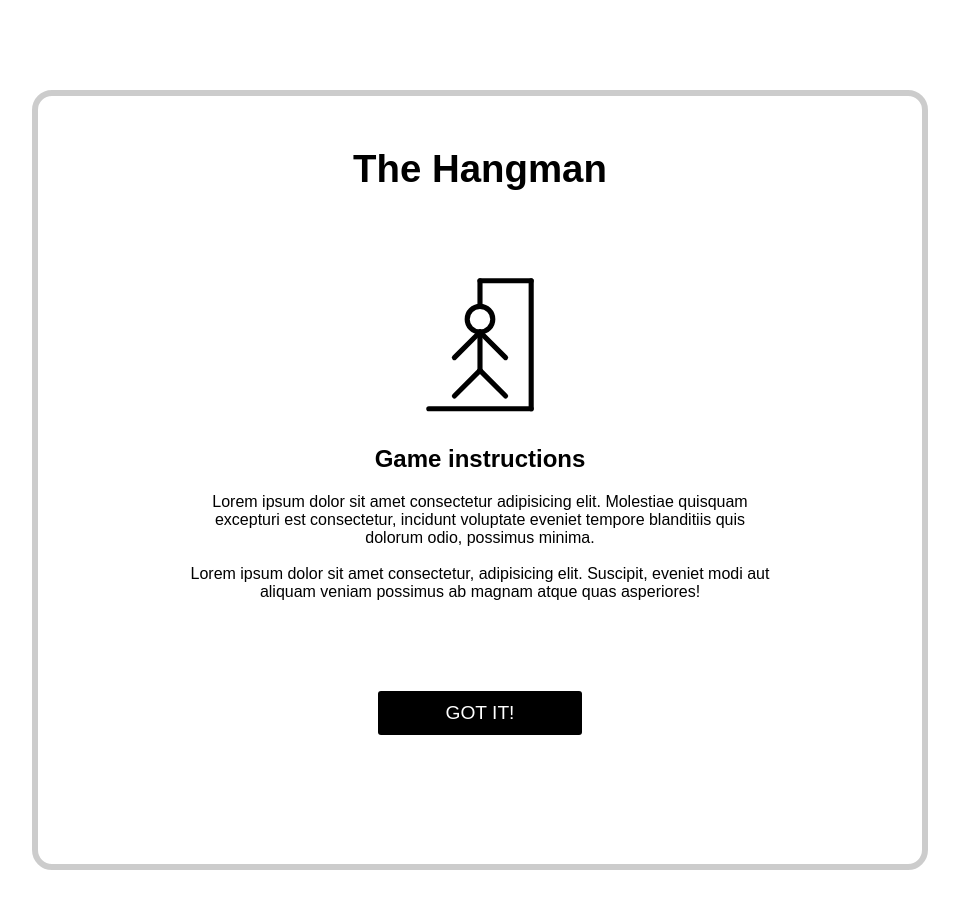
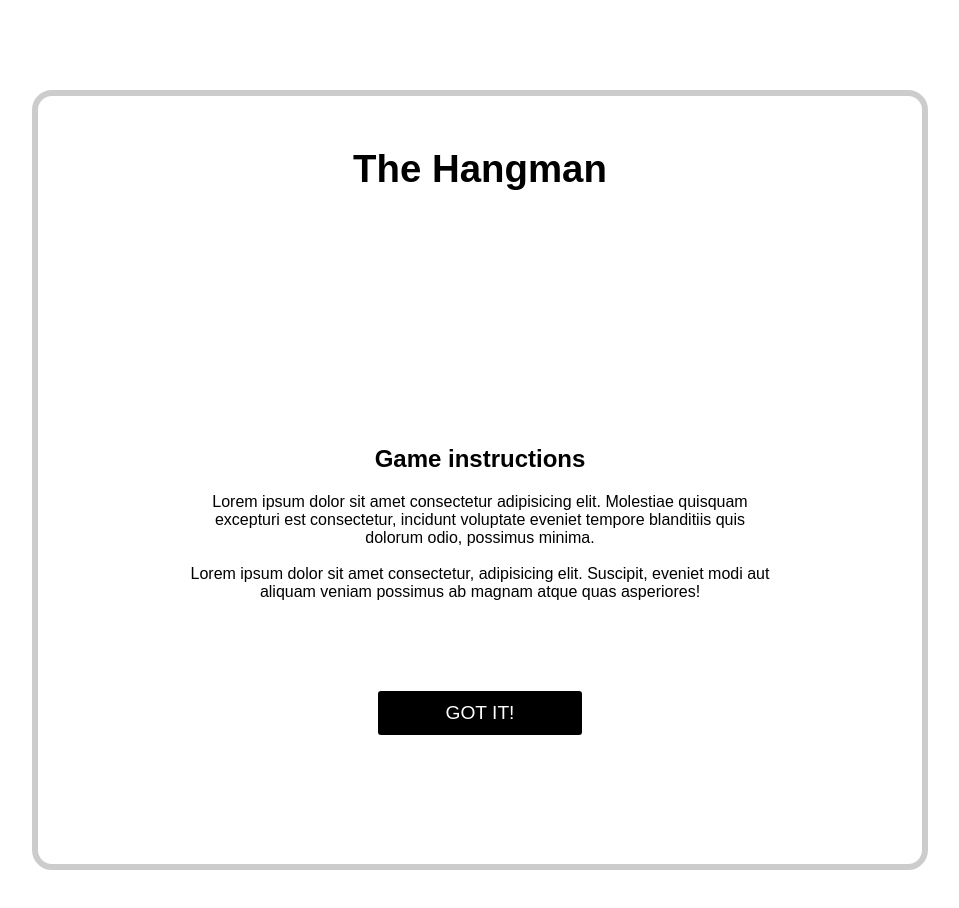
Before and after one commit to akos-blond/test, a React (Vite) app: page / in a window 1280 px wide. Shown: the top 908 px of the page, without its empty margins (160-1119 px from the left). Built offline with nearby package versions, Linux system fonts and the light colour scheme; the HTML template or start-up script is replaced by a standard one.

Commit message:
Second commit

```diff
--- a/src/App.tsx
+++ b/src/App.tsx
@@ -9,7 +9,7 @@
       <BrowserRouter>
         <Routes>
           <Route path="/game" element={<Game />} />
-          <Route exact path="/" element={<Instructions />} />
+          <Route path="/" element={<Instructions />} />
         </Routes>
       </BrowserRouter>
     </div>
--- a/src/Game.tsx
+++ b/src/Game.tsx
@@ -4,7 +4,6 @@
 import { Keyboard } from "./Keyboard";
 import "./index.css";
 import HangmanDrawing from "./HangmanDrawing";
-import Instructions from "./Instructions";
 import { useNavigate } from "react-router-dom";
 
 function getWord() {
--- a/src/Instructions.tsx
+++ b/src/Instructions.tsx
@@ -10,7 +10,7 @@
   return (
     <div style={{ textAlign: "center", padding: "2vw" }}>
       <h1>The Hangman</h1>
-      <HangmanDrawing />
+      <HangmanDrawing numberOfGuesses={0} />
       <h2>Game instructions</h2>
       <p className="game-instructions">
         Lorem ipsum dolor sit amet consectetur adipisicing elit. Molestiae
```
